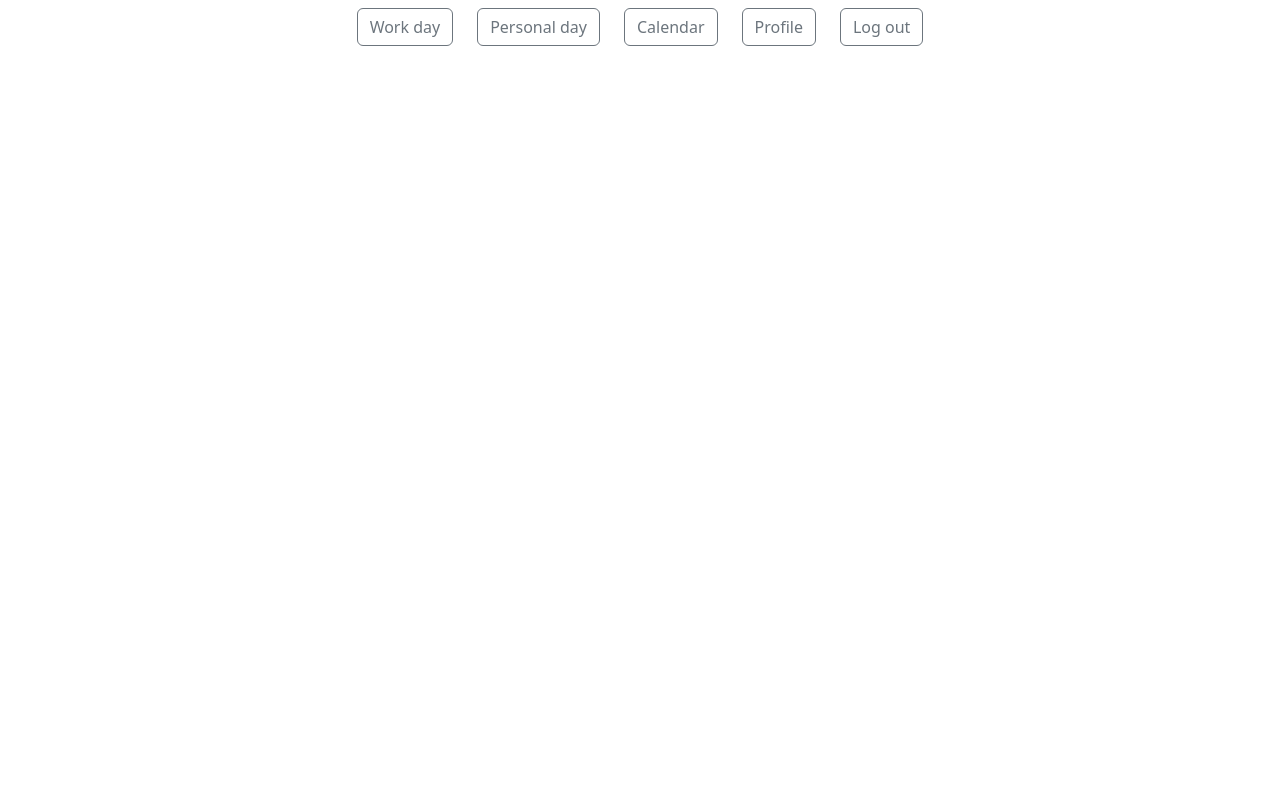
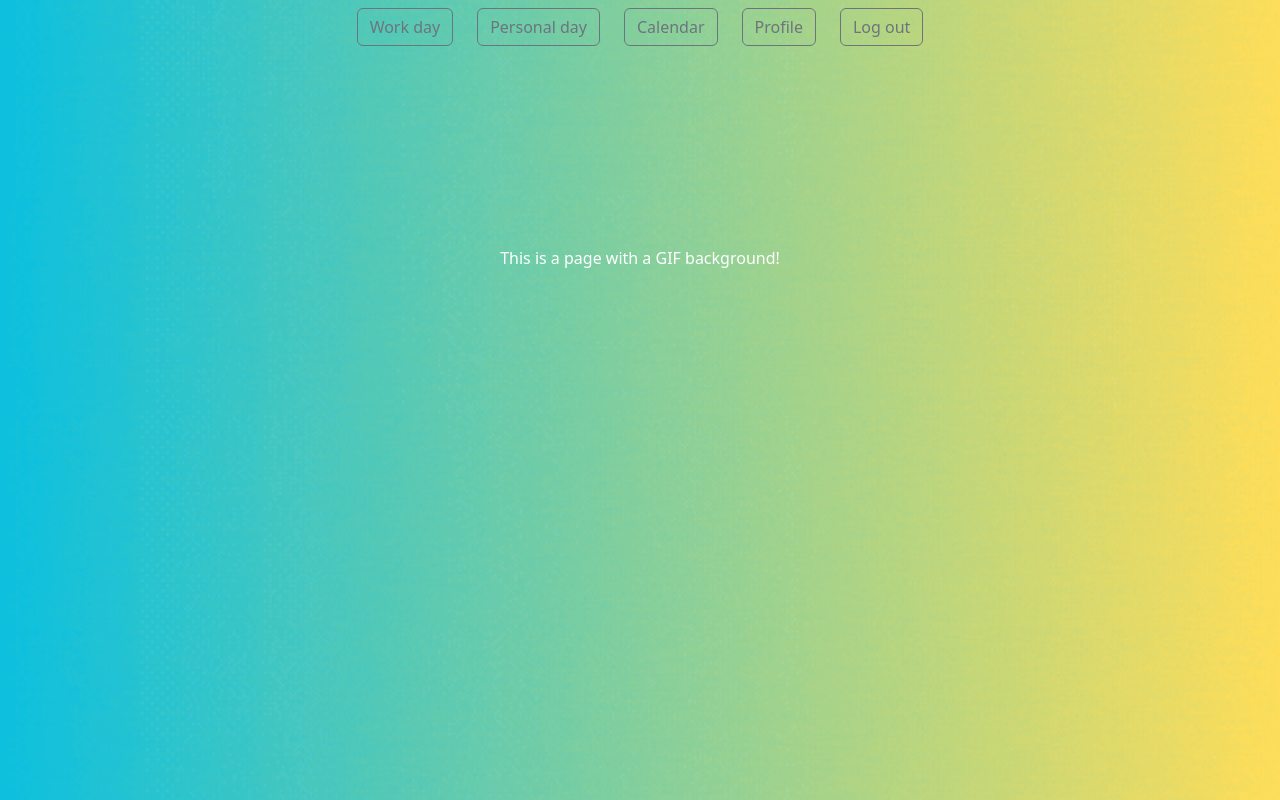
Before and after one commit to Lehti-A/calendrifyfront, a Vue app: page / in a window 1280 px wide. Built offline with nearby package versions, Linux system fonts and the light colour scheme.

Commit message:
HomeView GIF

```diff
--- a/src/views/HomeView.vue
+++ b/src/views/HomeView.vue
@@ -1,9 +1,55 @@
 <template>
   <div>
+    <!-- GIF background -->
+    <div class="gif-background">
+      <!-- Dynamically load the gif -->
+      <img :src="gifSrc" alt="Background GIF"/>
+    </div>
 
+    <!-- Content section -->
+    <div class="content">
+      <p>This is a page with a GIF background!</p>
+    </div>
   </div>
 </template>
 
 <script>
+export default {
+  name: "GifBackground",
 
+  data() {
+    return {
+      // Dynamically require the gif from the assets folder
+      gifSrc: require('@/assets/calendrify.gif')
+    };
+  }
+};
 </script>
+
+<style scoped>
+/* Make the gif cover the whole screen */
+.gif-background {
+  position: fixed;
+  top: 0;
+  left: 0;
+  width: 100%;
+  height: 100%;
+  overflow: hidden;
+  z-index: -1;
+}
+
+img {
+  object-fit: cover; /* Ensures the gif covers the entire container */
+  width: 100%;
+  height: 100%;
+}
+
+/* Content section */
+.content {
+  position: relative;
+  z-index: 1;
+  color: white;
+  text-align: center;
+  padding-top: 200px;
+}
+</style>
```
Also changed, not shown: src/assets/calendrify.gif (added), src/assets/logo.png (deleted).
